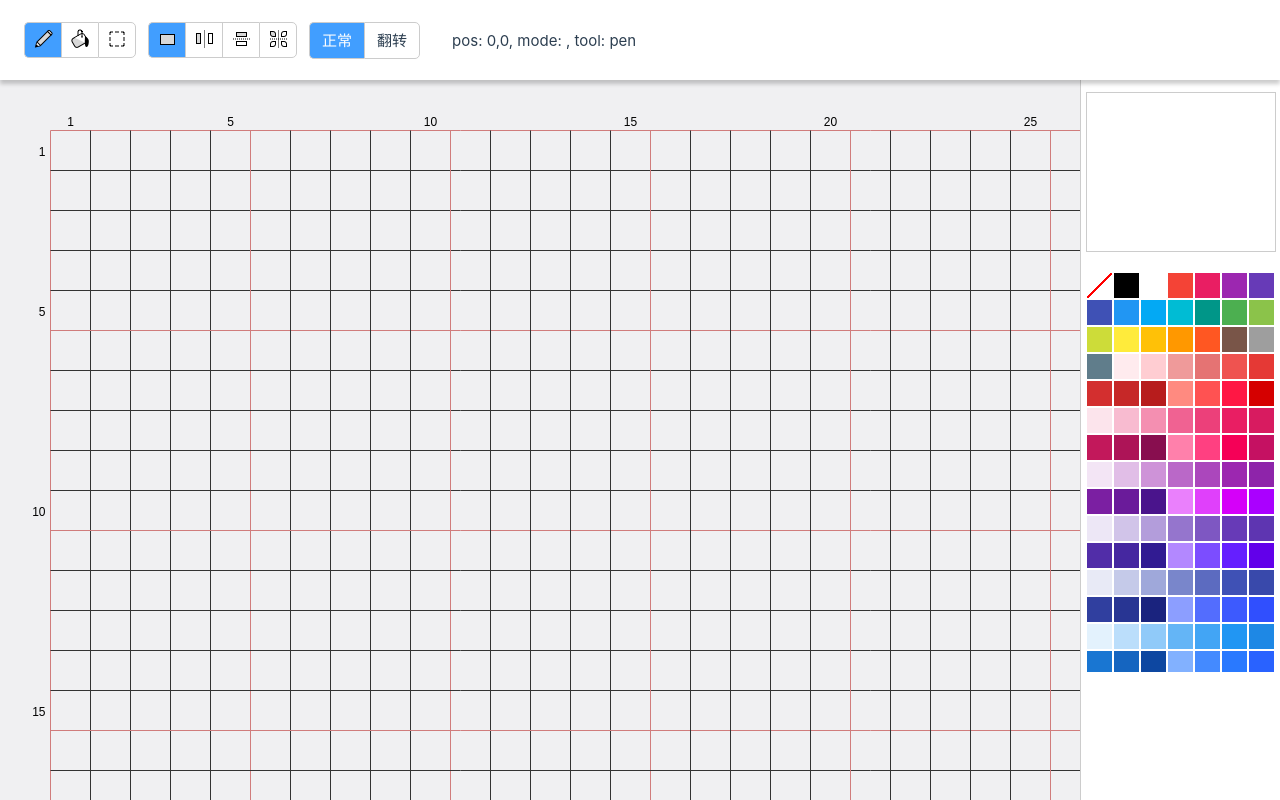
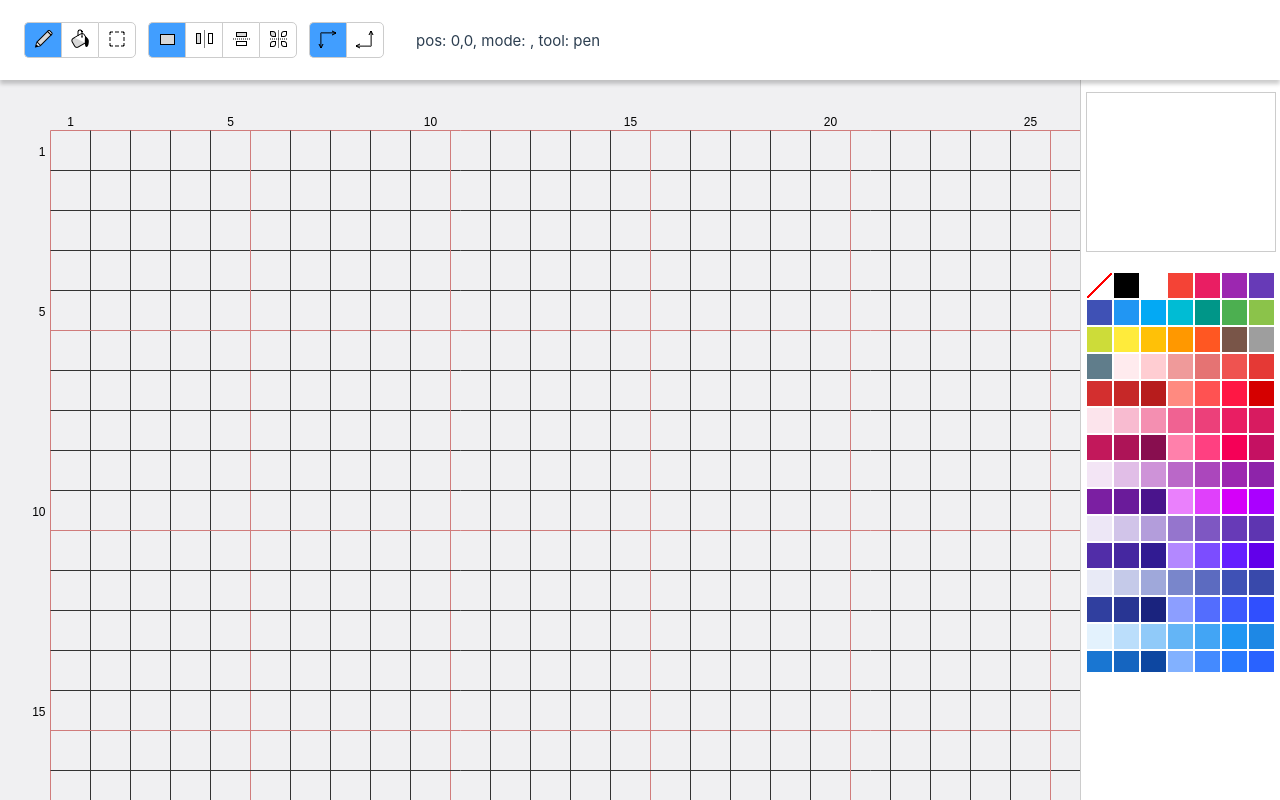
Before and after one commit to giacomohuang/pixart, a Vue app: page / in a window 1280 px wide. Built offline with nearby package versions, Linux system fonts and the light colour scheme.

Commit message:
update icons

```diff
--- a/src/views/Editor.vue
+++ b/src/views/Editor.vue
@@ -14,8 +14,8 @@
         <li title="中心镜像" :class="{ active: mirrorMode === 'center' }" @click="mirrorMode = 'center'"><img src="@/assets/mirror-c.png" alt="中心镜像" /></li>
       </ul>
       <ul class="tools">
-        <li :class="{ active: !reverseAxis }" @click="toggleAxis(false)"><div class="content">正常</div></li>
-        <li :class="{ active: reverseAxis }" @click="toggleAxis(true)"><div class="content">翻转</div></li>
+        <li :class="{ active: !reverseAxis }" @click="toggleAxis(false)"><img src="@/assets/axis.png" alt="正常" /></li>
+        <li :class="{ active: reverseAxis }" @click="toggleAxis(true)"><img src="@/assets/axis-reverse.png" alt="翻转" /></li>
       </ul>
       <div style="margin-left: 20px">pos: {{ mousePos.x }},{{ mousePos.y }}, mode: {{ currentMode }}, tool: {{ currentTool }}</div>
     </div>
```
Also changed, not shown: src/assets/axis-reverse.png (added), src/assets/axis.png (added).
